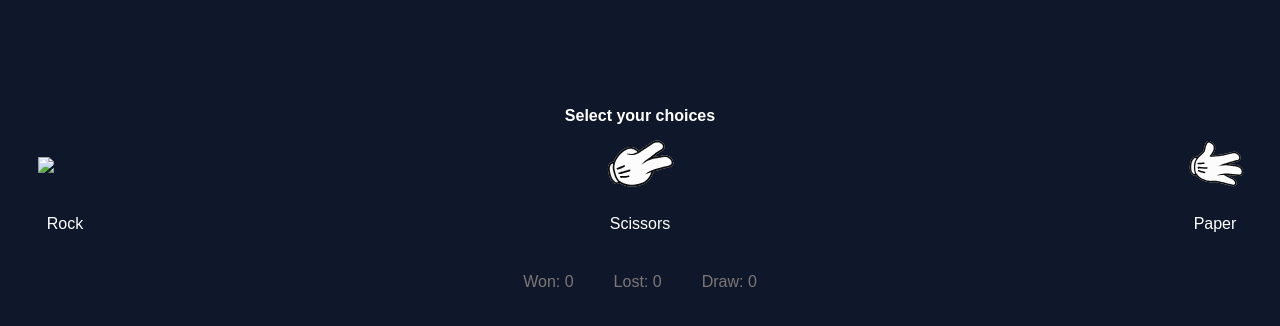
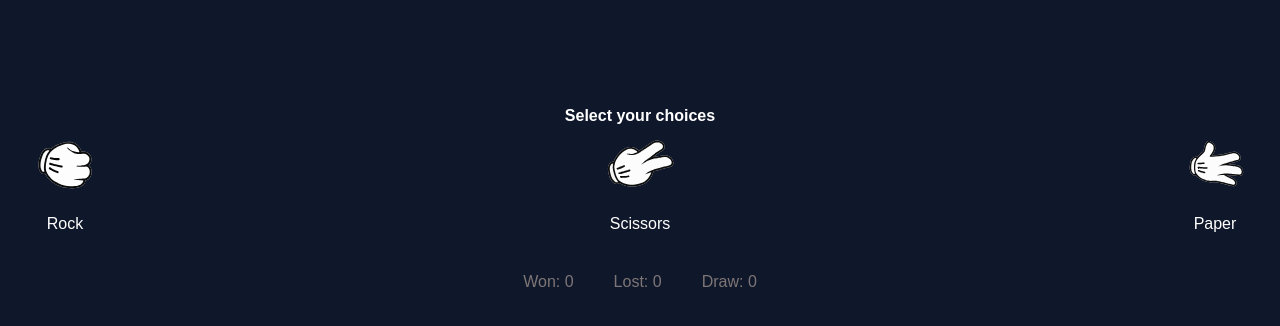
Before and after one commit to fridfn/gemusekai, a plain HTML site: page play/roshambo/preview/game/index.html in a window 1280 px wide. Shown: the part 74-400 px from the top of the page. Drawn offline with nearby package versions, Linux system fonts and the light colour scheme; the site is published under a folder, as on GitHub Pages, so addresses that start at the root find nothing.

Commit message:
fix error path in production

```diff
--- a/play/roshambo/preview/game/index.html
+++ b/play/roshambo/preview/game/index.html
@@ -15,7 +15,7 @@
     <div class="choices-container">
       <div class="choice" onclick="play('rock')">
       <div class="choice-box">
-        <img src="/play/roshambo/preview/game/assets/rock.svg" class="icons" />
+        <img src="assets/rock.svg" class="icons" />
        </div>
        <p class="name">Rock</p>
       </div>
```
